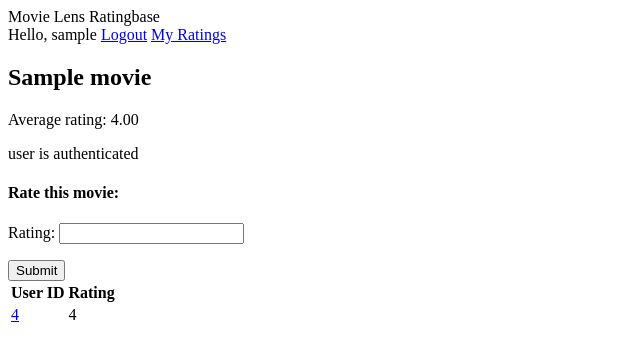
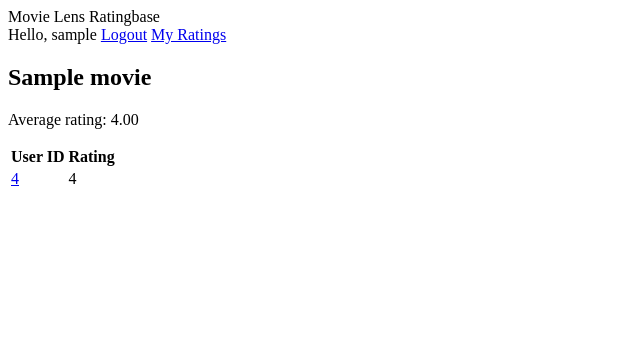
Before and after one commit to katjackson/django-movies, a Django app: page /ratingbase/movie/1/ in a window 1280 px wide. Shown: the top 361 px of the page, without its empty margins (0-640 px from the left). Run offline with Django 3.2, Linux system fonts and the light colour scheme; a user stored in the database is signed in; tables that the repository leaves empty hold one stand-in row (values such as "Sample post"); parts of the project's set-up code (start-up, migrations or seed data) failed here and were passed over.

Commit message:
Movie rating form only visible for previously unrated movies

```diff
--- a/movieratings/ratingbase/models.py
+++ b/movieratings/ratingbase/models.py
@@ -1,5 +1,6 @@
 from django.db import models
 from django.contrib.auth.models import User
+from django.core.validators import MaxValueValidator, MinValueValidator
 
 
 class Rater(models.Model):
@@ -62,7 +63,10 @@ class Movie(models.Model):
 class Rating(models.Model):
     rater = models.ForeignKey('Rater', on_delete=models.CASCADE)
     movie = models.ForeignKey('Movie', on_delete=models.CASCADE)
-    rating = models.IntegerField()
+    rating = models.PositiveIntegerField(validators=[MinValueValidator(1), MaxValueValidator(5)], help_text='Rate 1 - 5 stars')
 
     def __str__(self):
         return 'Rater: {}, Rating: {}, Movie: {}'.format(self.rater, self.rating, self.movie)
+
+    # class Meta:
+    #     unique_together = ('rater', 'movie')
--- a/movieratings/ratingbase/templates/ratingbase/movie_detail.html
+++ b/movieratings/ratingbase/templates/ratingbase/movie_detail.html
@@ -5,20 +5,29 @@
 <h2>{{movie}}</h2>
 <p>Average rating: {{movie.avg_rating}}</p>
 
-{% if user.is_authenticated %}
+{% if user.is_authenticated and not rated %}
+    {% if rating_form.errors %}
+        {% for field in rating_form %}
+            {% for error in field.errors %}
+                <div class="alert alert-error">
+                    <strong>{{ error|escape }}</strong>
+                </div>
+            {% endfor %}
+        {% endfor %}
+        {% for error in form.non_field_errors %}
+            <div class="alert alert-error">
+                <strong>{{ error|escape }}</strong>
+            </div>
+        {% endfor %}
+    {% endif %}
 
-<p>user is authenticated</p>
 <h4>Rate this movie:</h4>
     <form id="user_form" method="post" action="">
 
     {% csrf_token %}
 
-    <!-- Display each form. The as_p method wraps each element in a paragraph
-         (<p>) element. This ensures each element appears on a new line,
-         making everything look neater. -->
     {{ rating_form.as_p }}
 
-    <!-- Provide a button to click to submit the form. -->
     <input type="submit" name="submit" value="Submit" />
 
 {% endif %}
--- a/movieratings/ratingbase/views.py
+++ b/movieratings/ratingbase/views.py
@@ -17,6 +17,7 @@ def index(request):
 
 
 def movie_detail(request, movie_id):
+
     context = {}
 
     movie = get_object_or_404(Movie, movie_id=movie_id)
@@ -25,8 +26,11 @@ def movie_detail(request, movie_id):
     movie_ratings = Rating.objects.filter(movie=movie)
     context['movie_ratings'] = movie_ratings
 
-    rating_form = RatingForm()
-    context['rating_form'] = rating_form
+    if movie_ratings.filter(rater=request.user.rater):
+        context['rated'] = True
+
+    blank_rating_form = RatingForm()
+    context['rating_form'] = blank_rating_form
 
     if request.method == 'POST':
         rating_form = RatingForm(request.POST)
@@ -37,10 +41,8 @@ def movie_detail(request, movie_id):
             new_rating.save()
             return HttpResponseRedirect('/ratingbase/')
         else:
-            print(rating_form.errors)
-
-    else:
-        return render(request, 'ratingbase/movie_detail.html', context)
+            context['rating_form'] = rating_form
+    return render(request, 'ratingbase/movie_detail.html', context)
 
 
 def user_detail(request, rater_id):
```
Also changed, not shown: movieratings/ratingbase/migrations/0017_auto_20160509_0105.py (added), movieratings/ratingbase/migrations/0018_auto_20160509_0106.py (added), movieratings/ratingbase/migrations/0019_auto_20160509_0245.py (added), movieratings/ratingbase/migrations/0020_auto_20160509_0328.py (added).
